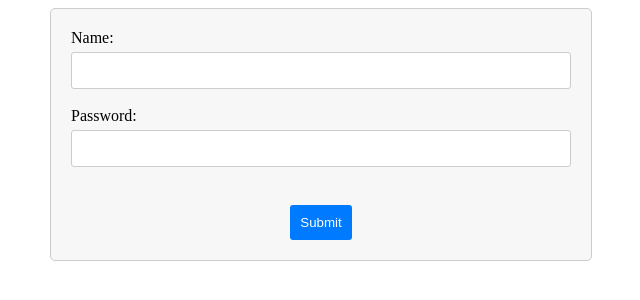
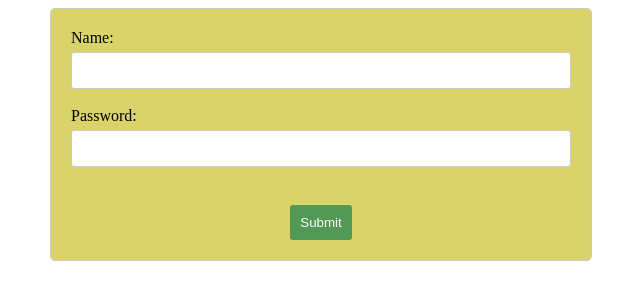
Before and after one commit to nandakisore/my-first-static-web-app, a website: page src/index.html in a window 1280 px wide. Shown: the whole page, without its empty margins (319-959 px from the left). Drawn offline with Linux system fonts and the light colour scheme.

Commit message:
Update styles.css

```diff
--- a/src/styles.css
+++ b/src/styles.css
@@ -4,7 +4,7 @@ form {
 	padding: 20px;
 	border: 1px solid #ccc;
 	border-radius: 5px;
-	background-color: #f7f7f7;
+	background-color: #d9d36a;
 }
 
 label {
@@ -27,7 +27,7 @@ input[type="button"] {
 	padding: 10px;
 	border: none;
 	border-radius: 3px;
-	background-color: #007bff;
+	background-color: #539956;
 	color: #fff;
 	cursor: pointer;
 }
```
